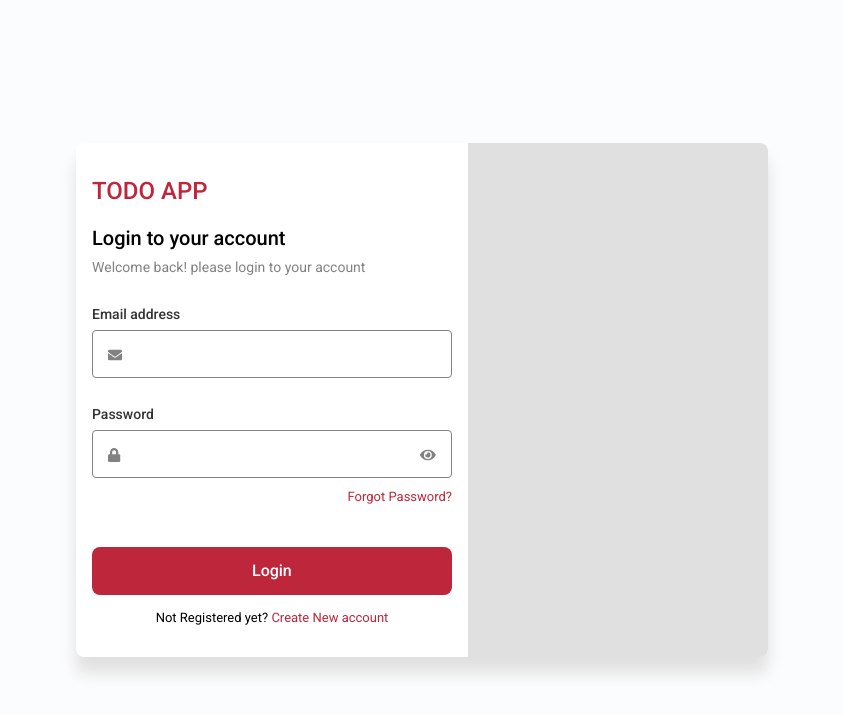
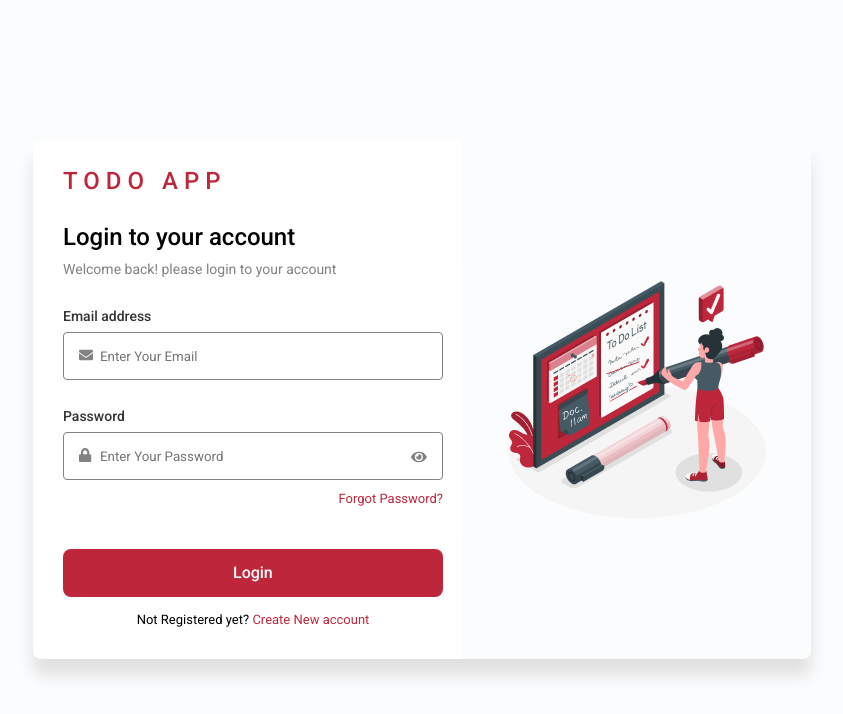
Before and after one commit to sthasubin429/todoapp, an Angular app: page /login in a window 1280 px wide. Shown: the top 714 px of the page, without its empty margins (218-1061 px from the left). Built offline with nearby package versions, Linux system fonts and the light colour scheme.

Commit message:
FEAT(login): Image added in sidebar
Stye update in login

```diff
--- a/src/app/components/login/login.component.html
+++ b/src/app/components/login/login.component.html
@@ -16,6 +16,7 @@
             required
             formControlName="email"
             [(ngModel)]="model.email"
+            placeholder="Enter Your Email"
           />
           <fa-icon
             [icon]="faTimes"
@@ -48,6 +49,7 @@
             required
             formControlName="password"
             [(ngModel)]="model.password"
+            placeholder="Enter Your Password"
           />
           <fa-icon
             [icon]="!showPassword ? faEye : faEyeSlash"
@@ -90,7 +92,14 @@
         Not Registered yet? <a href="#">Create New account</a>
       </p>
     </div>
-    <div class="side-bar"></div>
+    <div class="side-bar">
+      <img
+        src="../../../assets/img/login-img.png"
+        alt="Login Img"
+        width="350"
+        height="270"
+      />
+    </div>
   </div>
   <!-- {{ myForm.value | json }} -->
 </div>
--- a/src/app/components/login/login.component.scss
+++ b/src/app/components/login/login.component.scss
@@ -11,34 +11,31 @@
     border-radius: 8px;
     box-shadow: 0 16px 16px $color-background-secondary;
     display: flex;
+    padding-left: 12px;
 
     .form {
-      margin: 1rem;
+      margin: 16px 18px;
 
       h1 {
+        font-weight: 550;
         color: $color-primary;
+        letter-spacing: 6px;
+        margin: 8px 8px 26px 0;
       }
       h2 {
         width: max-content;
+        font-size: 24px;
       }
       p {
         margin-top: -12px;
       }
       form {
         .form-group {
-          //  margin: 1.5rem 0;
-          //  .form-label {
-          //    font-weight: 450;
-          //    font-size: 16px;
-          //    line-height: 24px;
-          //    color: $color-text;
-          //    display: block;
-          //  }
           position: relative;
           .left-icon {
             position: absolute;
             color: $color-text-secondary;
-            top: 44px;
+            top: 42px;
             left: 16px;
             font-size: 14px;
           }
@@ -75,7 +72,7 @@
             padding: 12px 0 0 24px;
           }
           .btn-login {
-            padding: 12px 160px;
+            padding: 12px 170px;
             margin-top: 2rem;
           }
         }
@@ -91,10 +88,12 @@
     }
 
     .side-bar {
-      width: 300px;
       content: "";
       border-radius: 0 8px 8px 0;
-      background-color: $color-background-secondary;
+      background-color: $color-background;
+      display: flex;
+      flex-direction: column;
+      justify-content: center;
     }
   }
 }
--- a/src/styles.scss
+++ b/src/styles.scss
@@ -74,7 +74,7 @@ h3 {
     margin: 4px 0;
   }
   .form-input {
-    width: 360px;
+    width: 380px;
     height: 48px;
     padding: 16px 16px 16px 36px;
     border-radius: 4px;
@@ -84,7 +84,6 @@ h3 {
   .form-input:focus {
     //  background-color: $color-primary-100;
     background-color: mix(white, $color-primary-100, 80%);
-
     outline: none;
     border: none;
     box-shadow: 0 0 0 1px $color-primary;
```
Also changed, not shown: src/assets/img/login-img.png (added).
